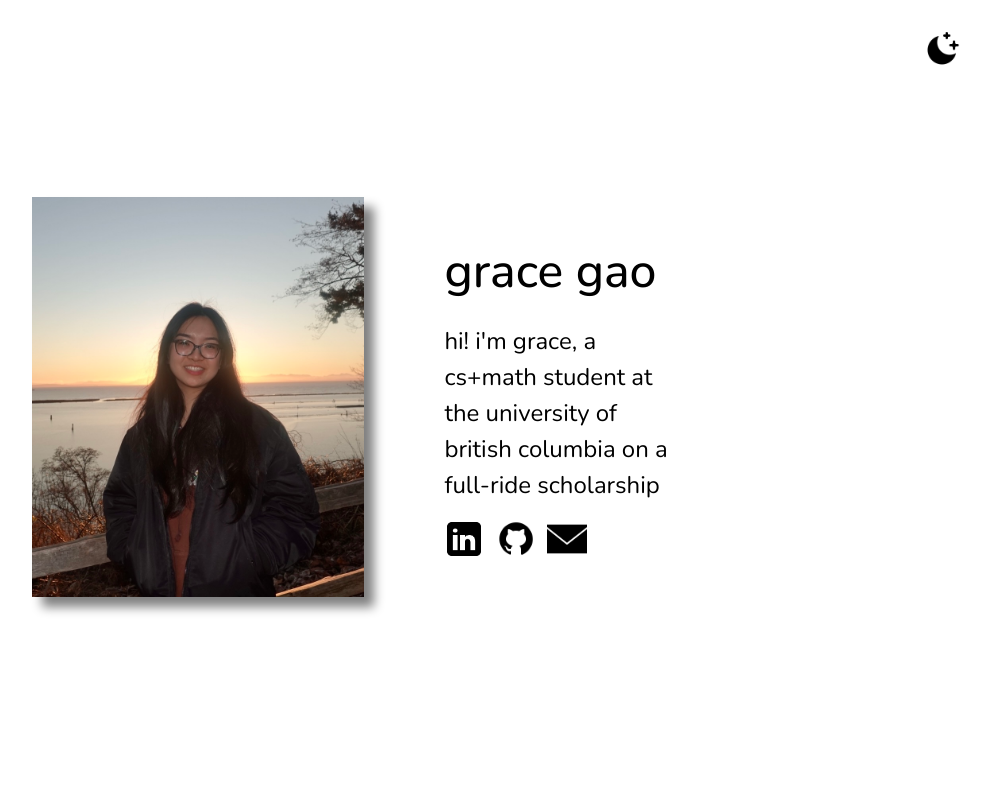
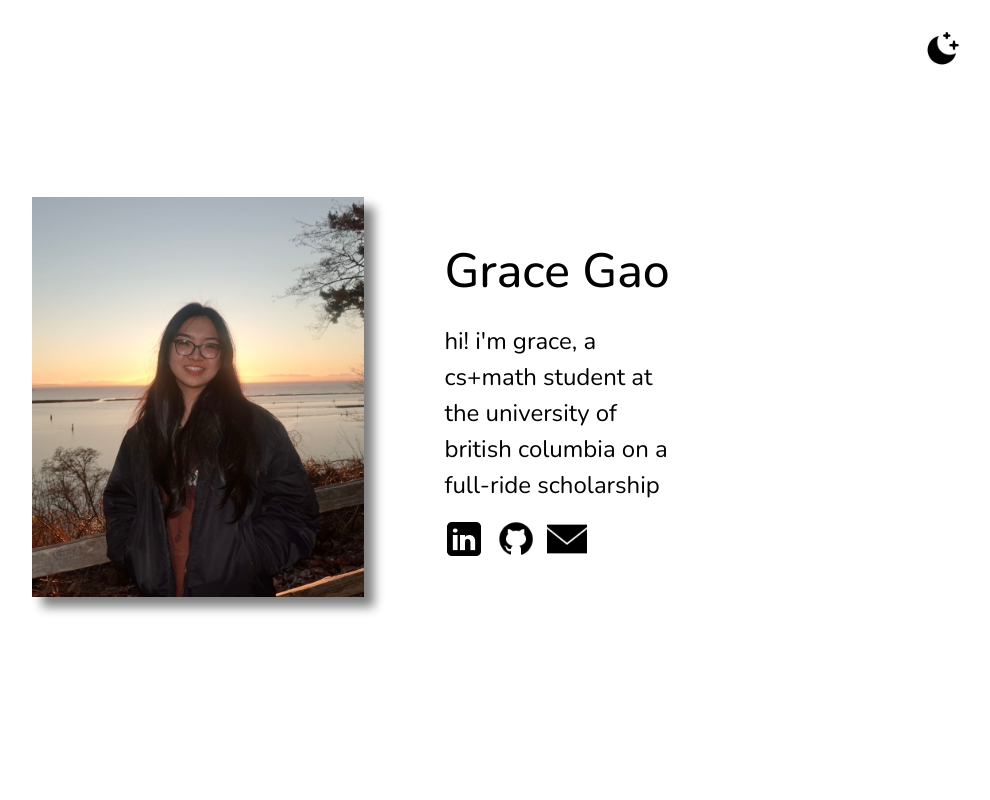
Before and after one commit to gracetxgao/portfolio, a React (Vite) app: page / in a window 1280 px wide. Shown: the top 800 px of the page, without its empty margins (288-1278 px from the left). Built offline with nearby package versions, Linux system fonts and the light colour scheme.

Commit message:
add google analytics tracking

```diff
--- a/index.html
+++ b/index.html
@@ -6,6 +6,15 @@
     <meta name="viewport" content="width=device-width, initial-scale=1.0" />
     <title>Grace Gao</title>
   </head>
+    <!-- Google tag (gtag.js) -->
+    <script async src="https://www.googletagmanager.com/gtag/js?id=G-45JFZSH3XD"></script>
+    <script>
+    window.dataLayer = window.dataLayer || [];
+    function gtag(){dataLayer.push(arguments);}
+    gtag('js', new Date());
+
+    gtag('config', 'G-45JFZSH3XD');
+    </script>
   <body>
     <div id="root"></div>
     <script type="module" src="/src/main.tsx"></script>
--- a/src/components/About.tsx
+++ b/src/components/About.tsx
@@ -52,7 +52,7 @@
                     color: textColor
                 }}>
                 <Box>
-                    <Typography fontSize='3rem' fontWeight='500'>grace gao</Typography>
+                    <Typography fontSize='3rem' fontWeight='500'>Grace Gao</Typography>
                     <Typography fontSize='1.5rem' paddingBlock={2}>
                         hi! i'm grace, a cs+math student at the university of british columbia on a <Link href="https://schulichleaders.com/" target="_blank" underline="none" sx={{color: textColor, "&:hover": {color: highlightColor}}}>full-ride scholarship</Link>
                     </Typography>
```
